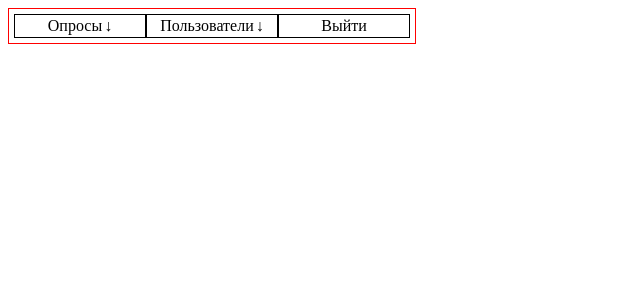
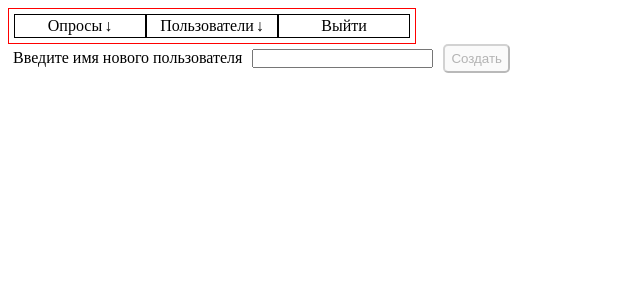
Before and after one commit to KatySolo/realtimepollreact, a React (Create React App) app: page /admin in a window 1280 px wide. Shown: the top 300 px of the page, without its empty margins (0-640 px from the left). Built offline with nearby package versions, Linux system fonts and the light colour scheme.

Commit message:
added user form

```diff
--- a/src/components/AdminPanel/AdminPanel.jsx
+++ b/src/components/AdminPanel/AdminPanel.jsx
@@ -2,6 +2,7 @@ import React, { Component } from 'react';
 import { Menu } from '../../components/Menu/Menu';
 import { MenuItem } from '../../components/MenuItem/MenuItem';
 import { SubMenu } from '../../components/SubMenu/SubMenu';
+import UsersForm from '../UserWindows/UsersForm/UsersFrom';
 
 export class AdminPanel extends Component {
     render() {
@@ -29,6 +30,7 @@ export class AdminPanel extends Component {
                 {/* TODO probably with react router */}
                 {/* Window with result */}
                 {/* <ResultPanel /> */}
+                <UsersForm />
             </div>
         );
     }
--- a/src/components/MenuItem/styles.css
+++ b/src/components/MenuItem/styles.css
@@ -5,6 +5,7 @@
     min-width: 120px;
     text-align: center;
     height: fit-content;
+    background: white;
 }
 
 .arrowDown {
@@ -14,7 +15,7 @@
 .submenuCont{
     position: absolute;
     width: inherit;
-    opacity: 0;;
+    display: none;
 }
 .arrowDown:after {
     content: '↓';
@@ -25,7 +26,7 @@
 }
 
 .visible {
-    opacity: 1;
+    display: block;
 }
 
 a {
--- /dev/null
+++ b/src/components/UserWindows/UsersForm/UsersFrom.jsx
@@ -0,0 +1,43 @@
+import React, { Component }  from 'react';
+import InputWithLable from '../../InputWithLable/InputWithLable'
+import { connect } from 'react-redux';
+import './styles.css';
+
+const mapStateToProps = state => {
+    return {
+        name: state.user.name
+    };
+}
+
+class UsersForm extends Component {
+    constructor(props) {
+        super(props);
+        this.handleSubmit = this.handleSubmit.bind(this);
+    }
+    handleSubmit() {
+        // axios.post('https://realtimepoll-server.herokuapp.com/user',{
+        //     name: this.props.name
+        // }).then(res => {
+        //      // TODO send to backend and add check if there are existing
+        // })
+
+    }
+
+    render(){
+        console.log(this.props.name);
+        // TODO clear state after login + clean form
+        return (
+            <div className='usersForm'>
+                <InputWithLable lable='Введите имя нового пользователя' id='name'/>
+                <button
+                    className='sendNewUserButton'
+                    disabled={!this.props.name}
+                    onClick={this.handleSubmit}>
+                    Создать
+                </button>
+            </div>
+        );
+    }
+}
+
+export default connect(mapStateToProps)(UsersForm)
--- /dev/null
+++ b/src/components/UserWindows/UsersForm/styles.css
@@ -0,0 +1,12 @@
+.usersForm {
+    display: flex;
+}
+
+.sendNewUserButton {
+    border-radius: 5px;
+    margin-left: 5px;
+}
+
+.sendNewUserButton:focus {
+    outline: none;
+}
```
Also changed, not shown: src/components/InputWithLable/InputWithLable.jsx (line endings or trailing spaces), 1 other file (tests, documents, lock files or other folders).
